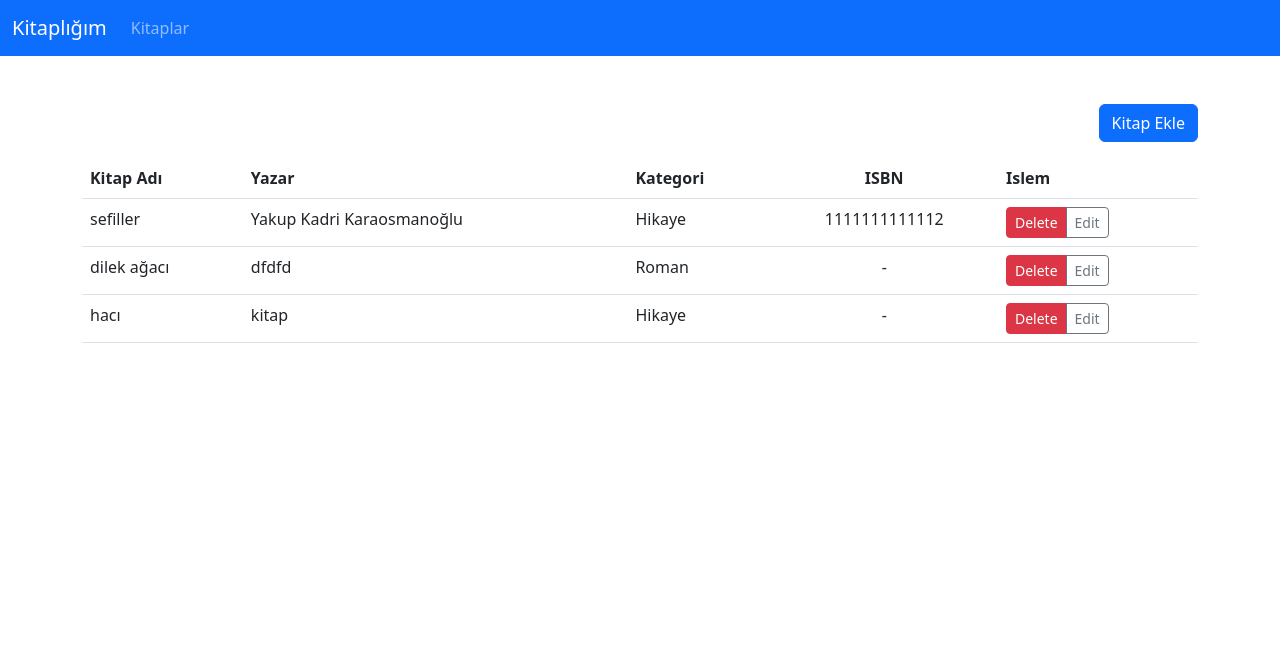
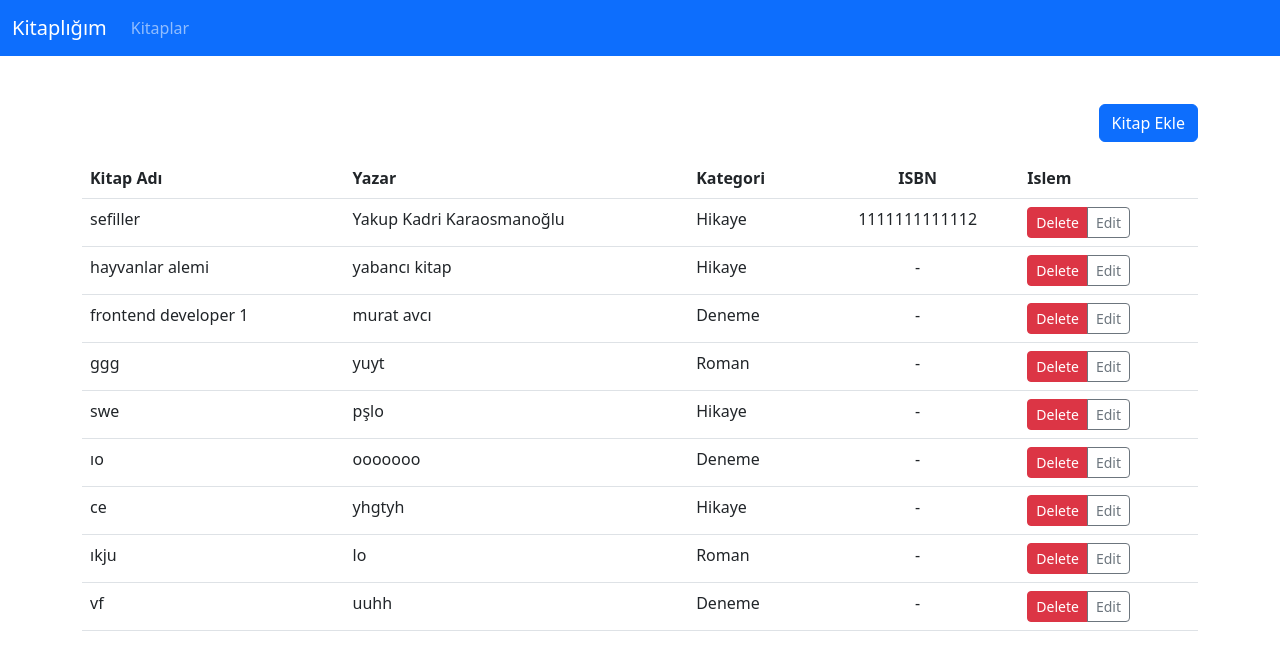
Before and after one commit to muratavci05/react-library, a React (Create React App) app: page / in a window 1280 px wide. Shown: the top 670 px of the page. Built offline with nearby package versions, Linux system fonts and the light colour scheme; data requests are answered from the project's data file.

Commit message:
redux starting

```diff
--- a/db.json
+++ b/db.json
@@ -8,18 +8,60 @@
       "categoryId": "2"
     },
     {
-      "name": "dilek ağacı",
-      "author": "dfdfd",
-      "categoryId": "1",
+      "id": 1663784298113,
+      "name": "hayvanlar alemi",
+      "author": "yabancı kitap",
       "isbn": "",
-      "id": 1663524382496
+      "categoryId": "2"
     },
     {
-      "name": "hacı",
-      "author": "kitap",
-      "categoryId": "2",
+      "name": "frontend developer 1",
+      "author": "murat avcı",
+      "categoryId": "3",
       "isbn": "",
-      "id": 1663580758542
+      "id": 1663784324769
+    },
+    {
+      "id": 1663785254876,
+      "name": "ggg",
+      "author": "yuyt",
+      "isbn": "",
+      "categoryId": "1"
+    },
+    {
+      "id": 1663785264126,
+      "name": "swe",
+      "author": "pşlo",
+      "isbn": "",
+      "categoryId": "2"
+    },
+    {
+      "id": 1663785274760,
+      "name": "ıo",
+      "author": "ooooooo",
+      "isbn": "",
+      "categoryId": "3"
+    },
+    {
+      "id": 1663785284711,
+      "name": "ce",
+      "author": "yhgtyh",
+      "isbn": "",
+      "categoryId": "2"
+    },
+    {
+      "id": 1663785294480,
+      "name": "ıkju",
+      "author": "lo",
+      "isbn": "",
+      "categoryId": "1"
+    },
+    {
+      "id": 1663785303696,
+      "name": "vf",
+      "author": "uuhh",
+      "isbn": "",
+      "categoryId": "3"
     }
   ],
   "categories": [
--- a/src/index.js
+++ b/src/index.js
@@ -2,9 +2,23 @@ import React from 'react';
 import ReactDOM from 'react-dom/client';
 import App from './App';
 
+//react-redux kütüphanesi içinde özel yetenekli bir compnent var "provider"
+// görevi bu storu bütün uygulamaya sarabilmek
+
+import { Provider } from 'react-redux';
+import store from './redux/store';  //provider ile saracağı storum...
+
 const root = ReactDOM.createRoot(document.getElementById('root'));
 root.render(
   <React.StrictMode>
-    <App />
+    <Provider store={store}>
+      <App />
+    </Provider>
+
   </React.StrictMode>
 );
+
+
+//* provider "store" isimli bir props alıyor onuda kullanacağımız store veriyoruz.
+// artık istediğimiz componentten burada ki state ulaşabiliriz.
+//redux un reacta entegrasyonu bu şekilde (subscribe olmak)
--- /dev/null
+++ b/src/redux/reducers/categoriesReducer.js
@@ -0,0 +1,34 @@
+
+
+
+const initialState = {
+    start: false,
+    success:false,
+    categories:[],
+    fail: false,
+    errorMessage: "",
+
+}
+
+const categoriesReducer = (state = initialState,action) =>{
+    switch(action.type){
+        case "FETCH_CATEGORIES_START":
+            return{
+                ...state,
+                start:true,
+            }
+        default:
+        return state;
+    }
+};
+
+export default categoriesReducer;
+
+//özet açıklama
+
+// categoriesReducer in başlangıç state initialState olsun, üst kısımda tanımlanan başlangıç state...
+// switch case yapısı ile bir döngü oluşturarak, gelen "actionun" type na bakacak
+// gelen type (case) fetch_categories_start ise
+// (sprint operatör)...state ile üstte initialState olarak tanımlanan state tamamını alacak
+//start:true olarak çekip değiştirecek...
+//gelen type gelen case lerden hiç birine uymuyor ise default:state ile..gelen staten kendine döndürecek
--- /dev/null
+++ b/src/redux/store.js
@@ -0,0 +1,18 @@
+import categoriesReducer from "./reducers/categoriesReducer";
+import {createStore,combineReducers} from "redux"
+
+const rootReducer=combineReducers({
+    categoriesState:categoriesReducer
+
+
+});
+
+
+const store=createStore(rootReducer);
+
+export default store;
+
+
+//açıklama notlar
+//categoriesState isimli bir statem var bununla iletişime geçecek olan da "categoriesReducer"
+// bu işlemleri yapmak için de iki tane fonksiyonum var "createStore,combineReducers"
```
